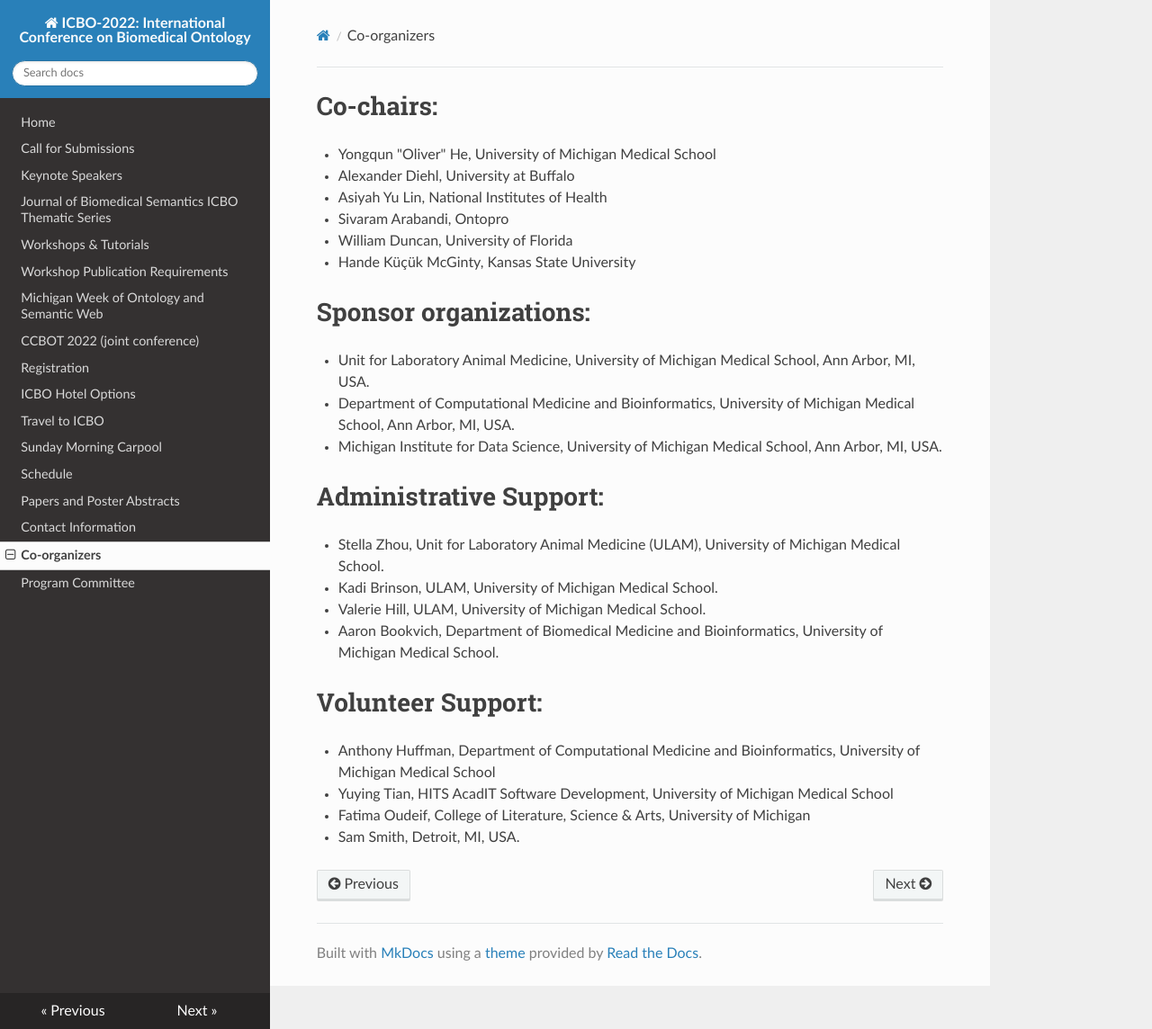
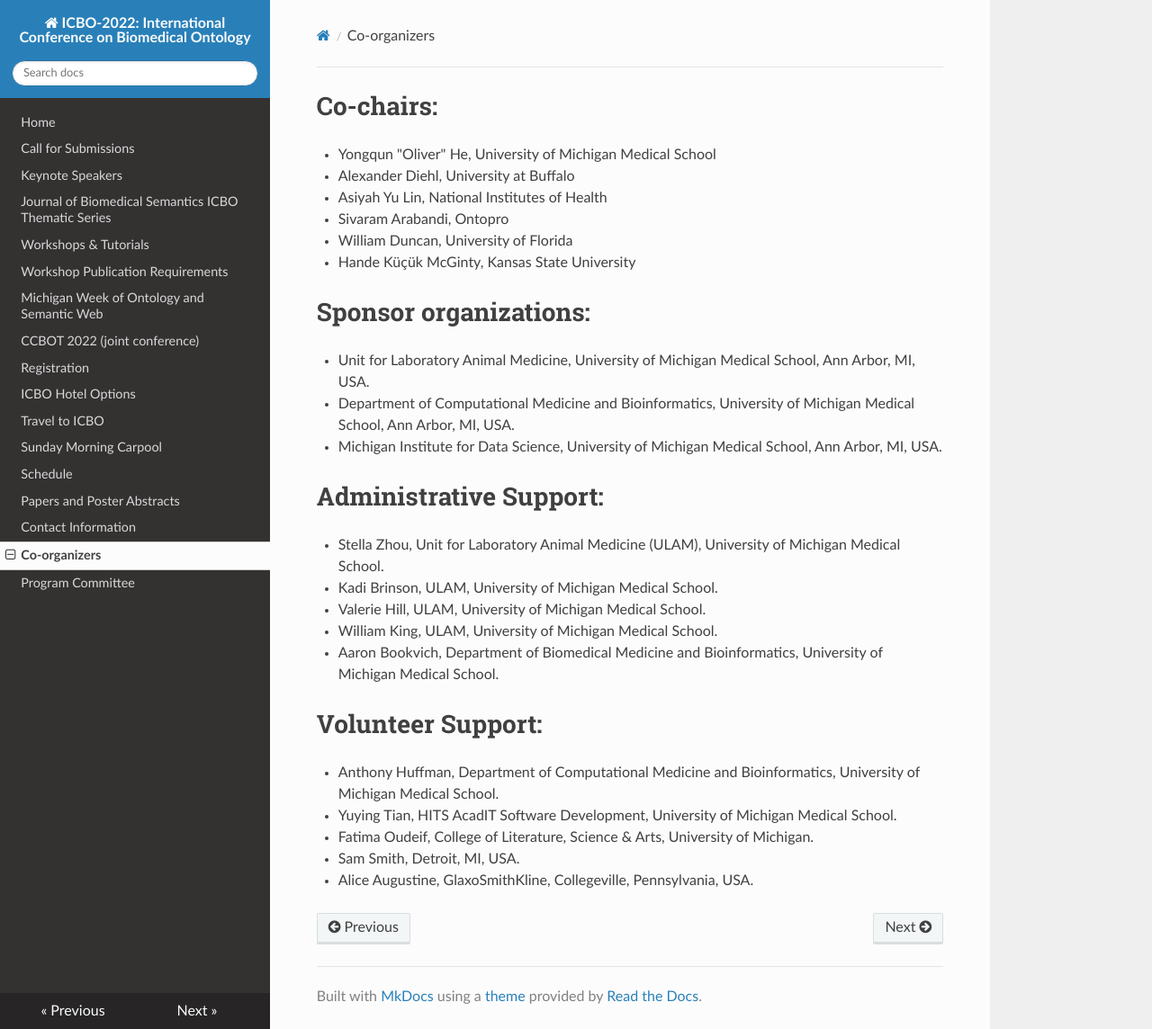
Before and after one commit to johnbeve/BFO-Organization, an MkDocs documentation site: the page built from docs/co-organizers.md, in a window 1280 px wide and 1144 px high. Shown: the whole window at 90% size. Built offline with MkDocs 1.6.1, drawn with Linux system fonts in a browser that asks for light colours; nearby versions of some CDN libraries.

Commit message:
Update co-organizers.md

```diff
--- a/docs/co-organizers.md
+++ b/docs/co-organizers.md
@@ -15,10 +15,12 @@
 - Stella Zhou, Unit for Laboratory Animal Medicine (ULAM), University of Michigan Medical School.
 - Kadi Brinson, ULAM, University of Michigan Medical School.
 - Valerie Hill, ULAM, University of Michigan Medical School.
+- William King, ULAM, University of Michigan Medical School.
 - Aaron Bookvich, Department of Biomedical Medicine and Bioinformatics, University of Michigan Medical School.
 
 # Volunteer Support:
-- Anthony Huffman, Department of Computational Medicine and Bioinformatics, University of Michigan Medical School
-- Yuying Tian, HITS AcadIT Software Development, University of Michigan Medical School
-- Fatima Oudeif, College of Literature, Science & Arts, University of Michigan
+- Anthony Huffman, Department of Computational Medicine and Bioinformatics, University of Michigan Medical School.
+- Yuying Tian, HITS AcadIT Software Development, University of Michigan Medical School.
+- Fatima Oudeif, College of Literature, Science & Arts, University of Michigan.
 - Sam Smith, Detroit, MI, USA.
+- Alice Augustine, GlaxoSmithKline, Collegeville, Pennsylvania, USA.
```
